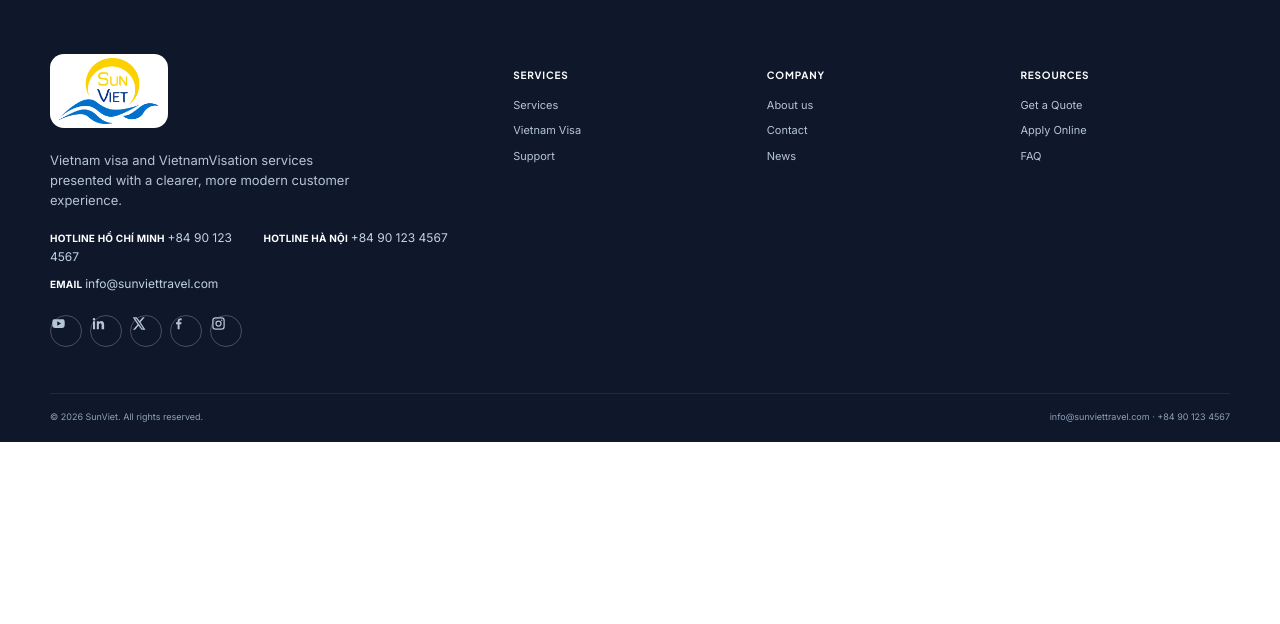
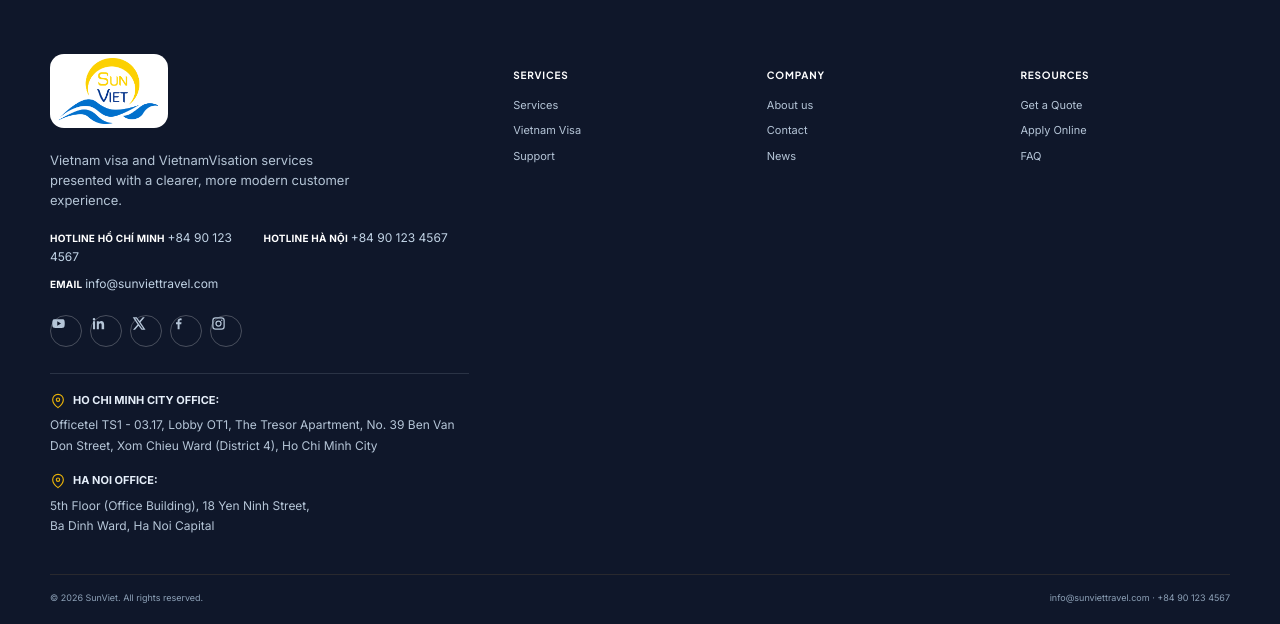
Before and after one commit to nhicko-design/VietnamVisa, a PHP site: page /VietnamVisa/ in a window 1280 px wide. Shown: the part 3567-4191 px from the top of the page. Before the commit the page ends 4009 px from the top, so only its background shows below. Run offline with PHP 8.4, Linux system fonts and the light colour scheme; data comes from the database, SQL or seed files in the repository; data that the repository does not hold is empty.

Commit message:
update footer

```diff
--- a/assets/css/sunviet-redesign.css
+++ b/assets/css/sunviet-redesign.css
@@ -12,3 +12,41 @@ body{background:#fff;color:var(--sv-ink);font-family:Inter,Arial,sans-serif}body
 .faq-section{padding:76px 0!important;background:#fff}.faq-section .narrow-grid{max-width:900px;grid-template-columns:1fr 1.3fr;gap:60px}.faq-section .eyebrow{color:#2563eb}.faq-section .section-title{color:#0a2540;font-size:clamp(28px,3vw,39px);letter-spacing:-.04em}.faq-item{border:1px solid var(--sv-line)!important;border-radius:8px!important;background:#f8fafd!important}.faq-item summary{color:#0a2540!important;font-size:12px!important}.faq-item summary span{color:#2563eb!important}.faq-item p{color:#64748b!important;font-size:12px!important;line-height:1.7}
 .cta-band{position:relative;overflow:hidden;padding:60px 0;background:linear-gradient(100deg,#072b4f,#0a2540,#0c6595)}.cta-band::after{content:"";position:absolute;right:-80px;bottom:-150px;width:330px;height:330px;border:22px solid rgba(244,176,0,.18);border-radius:50%;box-shadow:0 0 0 17px rgba(37,99,235,.2)}.cta-inner{position:relative;z-index:1}.cta-inner h2{max-width:690px;font-size:clamp(25px,3vw,38px);letter-spacing:-.035em}.btn.btn-white{border-radius:7px;background:var(--sv-gold);color:#102239}.btn.btn-ghost-white{border-radius:7px}.site-footer{padding:55px 0 18px;background:#0f172a}.footer-grid{grid-template-columns:2fr repeat(3,1fr);gap:45px}.footer-brand p{max-width:320px;margin-top:14px;color:#b4c4d5;font-size:12px;line-height:1.7}.footer-contact-details{gap:8px}.footer-contact-details a{margin:0!important;color:#c1d3e5!important;font-size:10px!important}.footer-contact-details strong{font-size:10px}.footer-socials{margin-top:13px}.site-footer h4{color:#fff;font-size:10px}.site-footer>div a:not(.brand){color:#b5c5d7;font-size:11px;margin:8px 0}.footer-bottom{margin-top:32px;padding-top:16px;color:#8da1b7;font-size:9px}
 @media(max-width:1050px){.desktop-nav{gap:11px}.nav-link{font-size:10px}.sv-home-hero-grid{gap:40px}.sv-home-why-grid{gap:45px}}@media(max-width:820px){.sv-utility-bar{display:none}.nav-wrap{min-height:66px}.desktop-nav{display:none}.sv-home-hero{padding:55px 0}.sv-home-hero-grid,.sv-home-why-grid{grid-template-columns:1fr;gap:38px}.sv-home-hero-visual{max-width:560px}.sv-metric-grid,.sv-service-grid,.sv-process-grid{grid-template-columns:repeat(2,1fr)}.sv-service-card{min-height:205px}.sv-section-heading-split{align-items:flex-start;flex-direction:column}.sv-insights-grid{grid-template-columns:1fr 1fr}.footer-grid{grid-template-columns:repeat(2,1fr)}.footer-brand{grid-column:1/-1}.faq-section .narrow-grid{grid-template-columns:1fr;gap:28px}}@media(max-width:560px){.brand-logo{width:64px;height:47px}.nav-actions .lang-switch{display:none}.sv-home-hero h1{font-size:35px}.sv-home-hero-copy>p:not(.sv-home-trust){font-size:14px}.sv-home-hero-actions{display:grid;grid-template-columns:1fr}.sv-btn{width:100%}.sv-home-tags{gap:10px 14px}.sv-home-metrics,.sv-home-services,.sv-home-why,.sv-home-process,.sv-home-insights{padding:52px 0}.sv-metric-grid,.sv-service-grid,.sv-process-grid,.sv-insights-grid{grid-template-columns:1fr}.sv-metric-card{min-height:95px}.sv-insight-card img{height:190px}.footer-grid{grid-template-columns:1fr}.cta-inner{align-items:flex-start;flex-direction:column}.cta-actions{flex-wrap:wrap}.faq-section{padding:52px 0!important}}
+/* Office addresses below the brand and social icons in the shared footer. */
+.site-footer .footer-offices {
+    display: grid;
+    gap: 16px;
+    margin-top: 18px;
+    padding-top: 18px;
+    border-top: 1px solid rgba(180, 196, 213, .16);
+}
+
+.site-footer .footer-office {
+    min-width: 0;
+    font-style: normal;
+}
+
+.site-footer .footer-office strong {
+    display: flex;
+    align-items: flex-start;
+    gap: 7px;
+    color: #e6effa;
+    font-size: 11px;
+    font-weight: 700;
+    line-height: 1.6;
+}
+
+.site-footer .footer-office svg {
+    flex: 0 0 16px;
+    margin-top: 1px;
+    color: #eab308;
+}
+
+.site-footer .footer-office p {
+    max-width: none;
+    margin: 6px 0 0;
+    color: #b5c5d7;
+    font-size: 12px;
+    line-height: 1.7;
+    overflow-wrap: break-word;
+}
--- a/components/footer.php
+++ b/components/footer.php
@@ -50,6 +50,36 @@
                 <a href="https://x.com/" target="_blank" rel="noopener noreferrer" aria-label="X"><svg viewBox="0 0 24 24" aria-hidden="true"><path d="M18.9 2H22l-6.8 7.8L23.2 22h-6.3L12 15.6 6.4 22H3.2l7.3-8.4L2.8 2h6.4l4.4 5.8L18.9 2Zm-1.1 18h1.7L8.3 3.9H6.5L17.8 20Z"/></svg></a>
                 <a href="<?= e(FACEBOOK_URL ?: 'https://www.facebook.com/') ?>" target="_blank" rel="noopener noreferrer" aria-label="Facebook"><svg viewBox="0 0 24 24" aria-hidden="true"><path d="M13.7 21v-8h2.7l.4-3h-3.1V8.1c0-.9.3-1.5 1.6-1.5H17V3.9a22 22 0 0 0-2.4-.1c-2.4 0-4 1.4-4 4.1V10H8v3h2.6v8h3.1Z"/></svg></a>
                 <a href="https://www.instagram.com/" target="_blank" rel="noopener noreferrer" aria-label="Instagram"><svg viewBox="0 0 24 24" aria-hidden="true"><path d="M7.3 2h9.4A5.3 5.3 0 0 1 22 7.3v9.4a5.3 5.3 0 0 1-5.3 5.3H7.3A5.3 5.3 0 0 1 2 16.7V7.3A5.3 5.3 0 0 1 7.3 2Zm-.2 2A3.1 3.1 0 0 0 4 7.1v9.8A3.1 3.1 0 0 0 7.1 20h9.8a3.1 3.1 0 0 0 3.1-3.1V7.1A3.1 3.1 0 0 0 16.9 4H7.1ZM12 7a5 5 0 1 1 0 10 5 5 0 0 1 0-10Zm0 2a3 3 0 1 0 0 6 3 3 0 0 0 0-6Zm5.2-3.5a1.2 1.2 0 1 1 0 2.4 1.2 1.2 0 0 1 0-2.4Z"/></svg></a>
+            </div>
+            <div class="footer-offices" aria-label="Office addresses">
+                <address class="footer-office">
+                    <strong>
+                        <svg viewBox="0 0 24 24" width="16" height="16" fill="none" stroke="currentColor" stroke-width="1.7" aria-hidden="true">
+                            <path d="M20 10c0 6-8 12-8 12S4 16 4 10a8 8 0 1 1 16 0Z"/>
+                            <circle cx="12" cy="10" r="2.5"/>
+                        </svg>
+                        <span>HO CHI MINH CITY OFFICE:</span>
+                    </strong>
+                    <p>
+                        Officetel TS1 - 03.17, Lobby OT1, The Tresor Apartment,
+                        No. 39 Ben Van Don Street, Xom Chieu Ward (District 4),
+                        Ho Chi Minh City
+                    </p>
+                </address>
+
+                <address class="footer-office">
+                    <strong>
+                        <svg viewBox="0 0 24 24" width="16" height="16" fill="none" stroke="currentColor" stroke-width="1.7" aria-hidden="true">
+                            <path d="M20 10c0 6-8 12-8 12S4 16 4 10a8 8 0 1 1 16 0Z"/>
+                            <circle cx="12" cy="10" r="2.5"/>
+                        </svg>
+                        <span>HA NOI OFFICE:</span>
+                    </strong>
+                    <p>
+                        5th Floor (Office Building), 18 Yen Ninh Street,<br>
+                        Ba Dinh Ward, Ha Noi Capital
+                    </p>
+                </address>
             </div>
         </div>
         <div>
```
